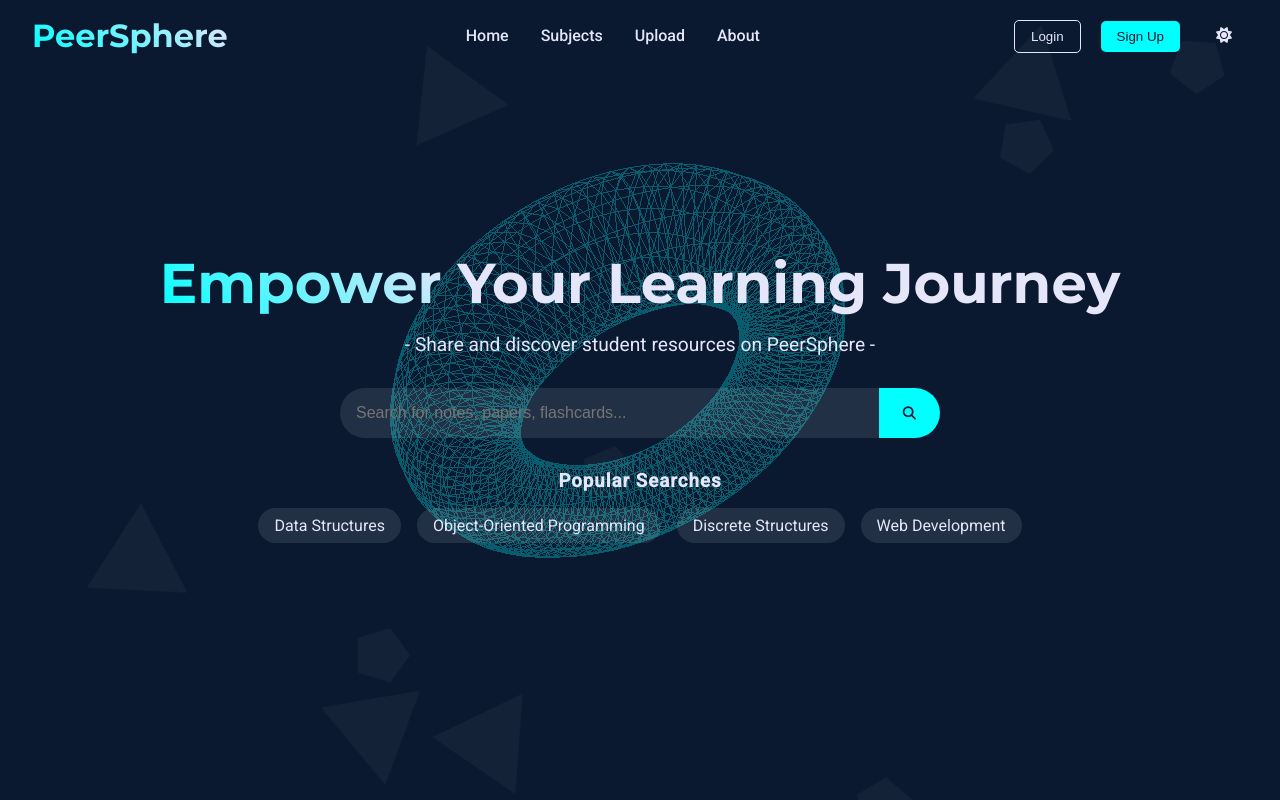
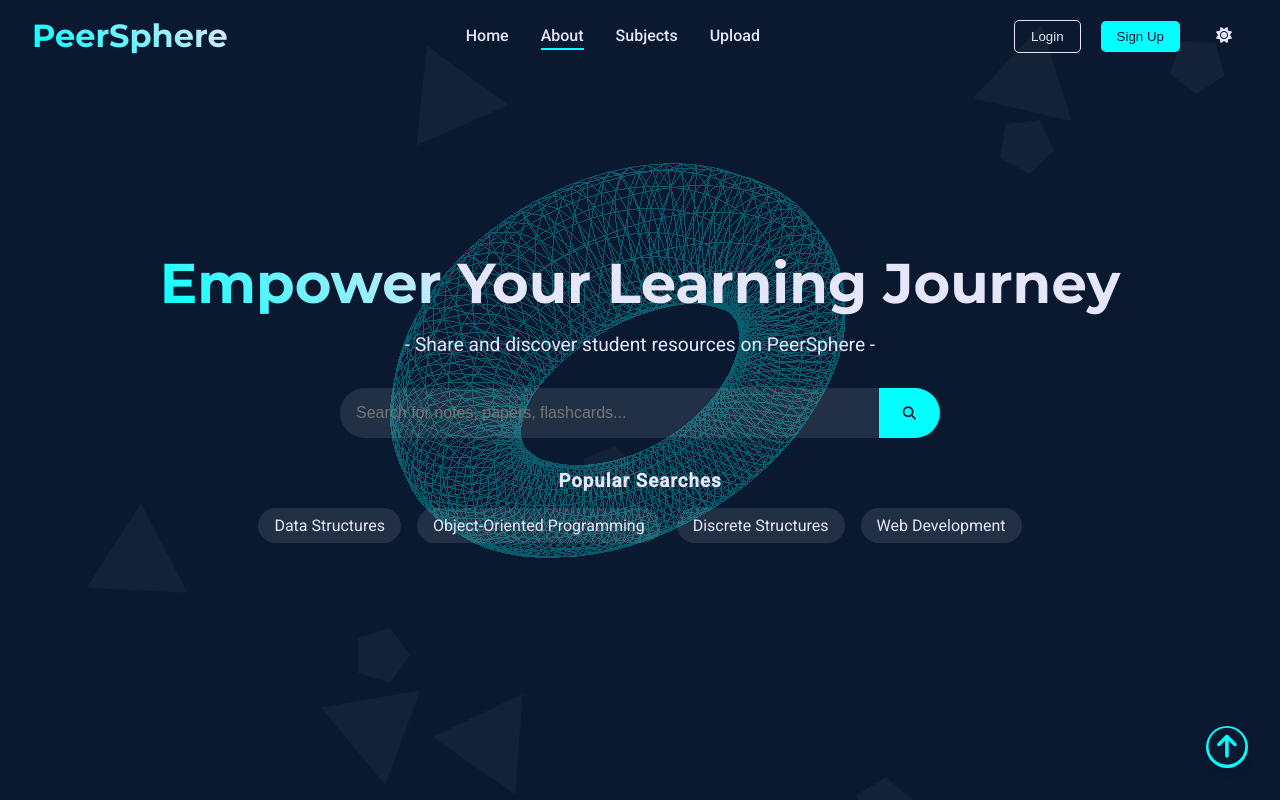
Before and after one commit to hexakaleem/PeerSphere, a plain HTML site: page frontend/index.html in a window 1280 px wide. Both pictures are taken after a click on the link "About". Drawn offline with nearby package versions, Linux system fonts and the light colour scheme; animation ran at ten frames a second.

Commit message:
Add top and nav-item selected

```diff
--- a/frontend/index.html
+++ b/frontend/index.html
@@ -16,16 +16,17 @@
 <body class="dark-mode">
 
     <div id="background"></div>
+    <div id="top" onclick="window.scrollTo(0,0)"><i class="fas fa-arrow-circle-up"></i></div>
 
     <header>
         <nav>
             <div class="logo"><a href="./index.html">PeerSphere</a></div>
 
             <ul class="nav-links">
-                <li><a href="./index.html" class="nav-item">Home</a></li>
+                <li><a href="./index.html" class="nav-item active">Home</a></li>
+                <li><a href="#" class="nav-item">About</a></li>
                 <li><a href="#" class="nav-item">Subjects</a></li>
                 <li><a href="#" class="nav-item">Upload</a></li>
-                <li><a href="#" class="nav-item">About</a></li>
             </ul>
 
             <div class="nav-buttons">
--- a/frontend/script.js
+++ b/frontend/script.js
@@ -7,6 +7,16 @@ const themeToggle = document.getElementById('theme-toggle');
 const body = document.body;
 const icon = themeToggle.querySelector('i');
 const mobileIcon = mobileThemeToggle.querySelector('i');
+const navItem = document.querySelectorAll('.nav-item');
+let defaultActive = document.querySelector('.active');
+
+for (let i = 0; i < navItem.length; i++) {
+    navItem[i].addEventListener('click', () => {
+        defaultActive.classList.remove('active');
+        navItem[i].classList.add('active');
+        defaultActive = navItem[i];
+    });
+}
 
 hamburger.addEventListener('click', () => {
     mobileNav.classList.add('active');
--- a/frontend/styles.css
+++ b/frontend/styles.css
@@ -16,12 +16,52 @@
     margin: 0;
     padding: 0;
     box-sizing: border-box;
+    scroll-behavior: smooth;
 }
 
 body {
     font-family: 'Roboto', sans-serif;
     transition: background-color 0.3s, color 0.3s;
 }
+
+/* Top Button Styling.  */
+#top {
+    position: fixed;
+    bottom: 2rem;
+    right: 2rem;
+    background-color: var(--accent-dark);
+    color: var(--bg-dark);
+    border: none;
+    border-radius: 50%;
+    width: 42px;
+    height: 42px;
+    cursor: pointer;
+    display: flex;
+    align-items: center;
+    justify-content: center;
+    font-size: 1.5rem;
+    box-shadow: 0 4px 8px rgba(0, 0, 0, 0.1);
+    z-index: 1000;
+    transition: background-color 0.3s, transform 0.3s;
+}
+
+.light-mode #top {
+    background-color: var(--accent-light);
+    color: var(--bg-light);
+}
+
+#top i {
+    font-size: 2.3rem;
+}
+
+#top:hover {
+    transform: translateY(-2px);
+}
+
+.light-mode #top:hover {
+    transform: translateY(-2px);
+}
+
 
 body.dark-mode {
     background-color: var(--bg-dark);
@@ -92,15 +132,19 @@ nav {
     position: relative;
 }
 
-.nav-item::after {
-    content: '';
+.nav-item.active::after {
+    content: "";
     position: absolute;
-    width: 0;
+    bottom: -5px;
+    left: 0;
+    width: 100%;
     height: 2px;
-    bottom: -5px;
-    left: 50%;
     background-color: var(--accent-dark);
-    transition: width 0.3s ease, left 0.3s ease;
+    transition: width 0.3s;
+}
+
+.light-mode .nav-item.active::after {
+    background-color: var(--accent-light);
 }
 
 .light-mode .nav-item::after {
```
